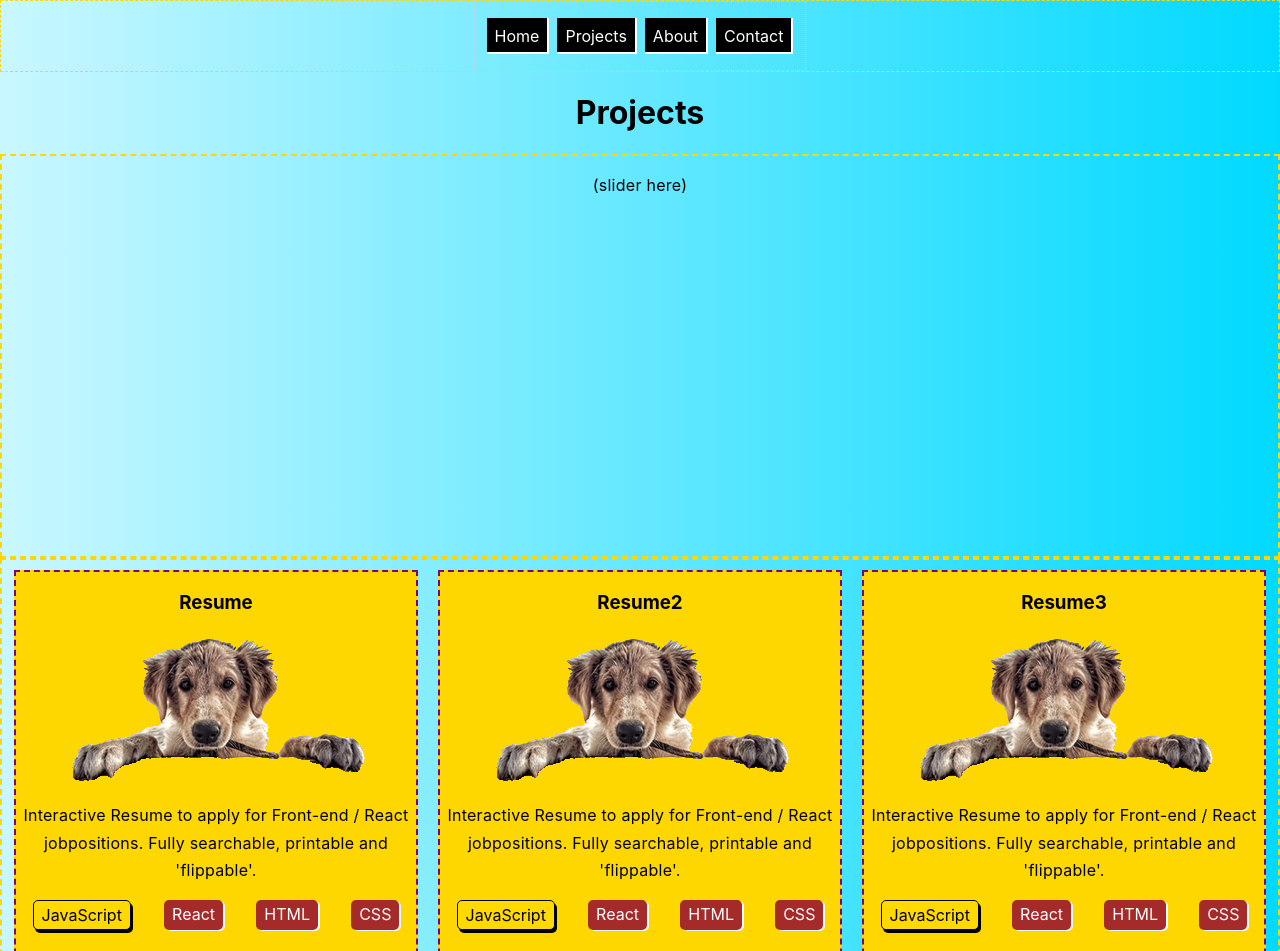
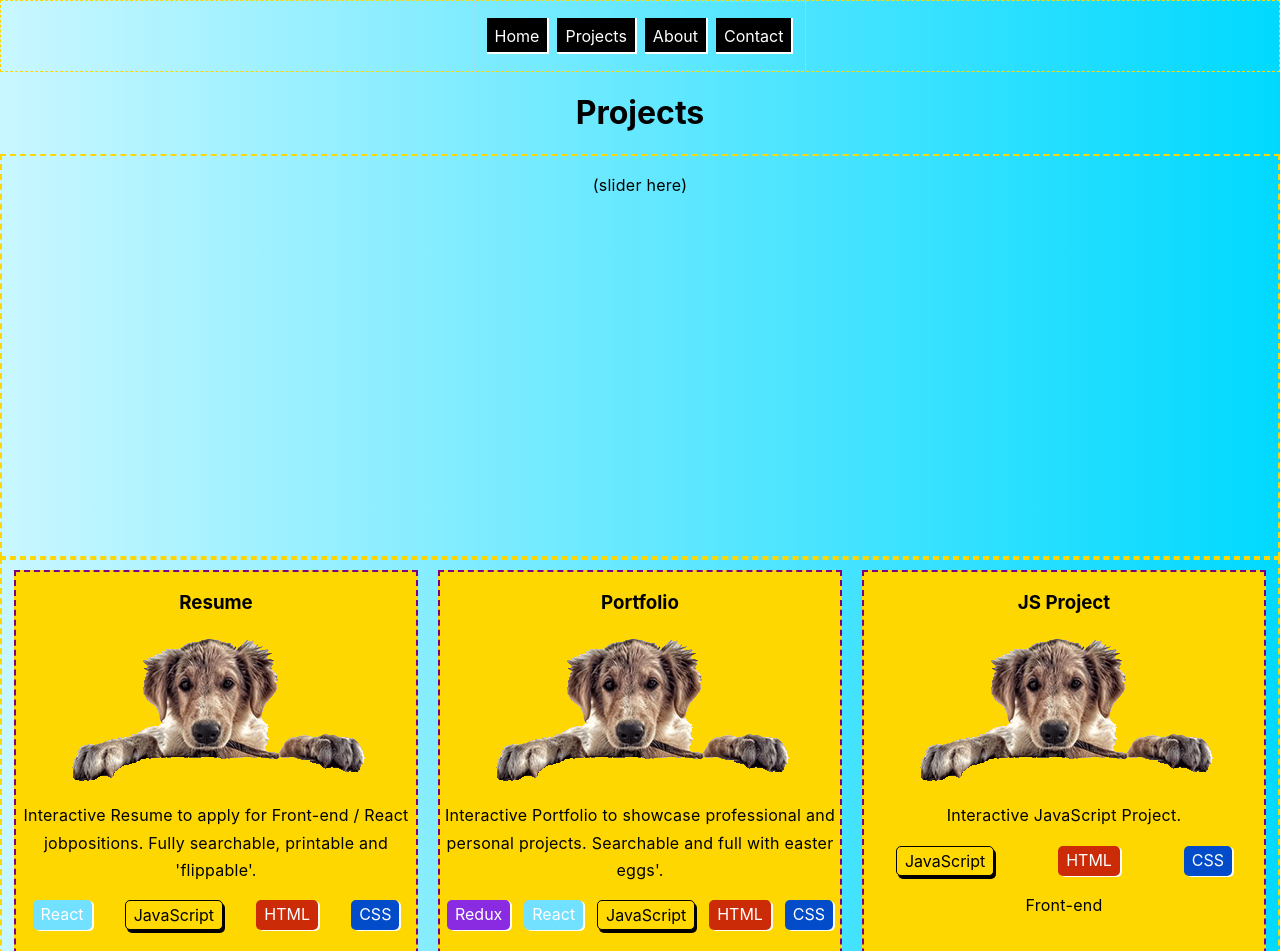
Before and after one commit to arejasverduras/portfolio, a React (Create React App) app: page /projects in a window 1280 px wide. Shown: the top 951 px of the page. Built offline with nearby package versions, Linux system fonts and the light colour scheme.

Commit message:
write swich case for techClassNamer function in Projects

```diff
--- a/src/components/Projects/ProjectTile/ProjectTile.js
+++ b/src/components/Projects/ProjectTile/ProjectTile.js
@@ -19,7 +19,22 @@ export const ProjectTile = ({project}) =>{
 
     const techClassNamer = (tech) => tech ===  'JavaScript' ? 'techLabel techJS': 'techLabel';
 
-    const techClassNamer2 = (tech) => tech ===  'JavaScript' ? 'techLabel techJS': 'techLabel';
+    const techClassNamer2 = (tech) => {
+        switch (tech) {
+            case 'JavaScript':
+                return 'techLabel techJS';
+            case 'React':
+                return 'techLabel techReact';
+            case 'Redux':
+                return 'techLabel techRedux';
+            case 'HTML':
+                return 'techLabel techHTML'
+            case 'CSS':
+                return 'techLabel techCSS'
+            default:
+            return 'techLabel'
+        }
+    }
 
 
 
@@ -31,7 +46,7 @@ export const ProjectTile = ({project}) =>{
             <p>{description}</p>
             <ul className="projectTileTech">
                 {tech.map((tech, index) => (
-                    <li key={index} className={techClassNamer(tech)}>{tech}</li>
+                    <li key={index} className={techClassNamer2(tech)}>{tech}</li>
                 ))}
             </ul>
             <p className="cat">{cat}</p>
--- a/src/components/Projects/ProjectsSlice.js
+++ b/src/components/Projects/ProjectsSlice.js
@@ -10,7 +10,7 @@ const projectsSlice = createSlice({
                     description: "Interactive Resume to apply for Front-end / React jobpositions. Fully searchable, printable and 'flippable'.",
                     tileImage: "./images/arantxa.png",
                     images: [],
-                    tech: ['JavaScript', 'React', 'HTML', 'CSS'],
+                    tech: ['React','JavaScript', 'HTML', 'CSS'],
                     cat: 'Front-end',
                     type: 'Personal',
                     demoLink: "https://arejasresume.surge.sh",
@@ -18,11 +18,11 @@ const projectsSlice = createSlice({
                 },
                 {
                     id: 2,
-                    name: "Resume2",
-                    description: "Interactive Resume to apply for Front-end / React jobpositions. Fully searchable, printable and 'flippable'.",
+                    name: "Portfolio",
+                    description: "Interactive Portfolio to showcase professional and personal projects. Searchable and full with easter eggs'.",
                     tileImage: "./images/arantxa.png",
                     images: [],
-                    tech: ['JavaScript', 'React', 'HTML', 'CSS'],
+                    tech: ['Redux', 'React', 'JavaScript' ,'HTML','CSS'],
                     cat: 'Front-end',
                     type: 'Personal',
                     demoLink: "https://arejasresume.surge.sh",
@@ -30,11 +30,11 @@ const projectsSlice = createSlice({
                 },
                 {
                     id: 3,
-                    name: "Resume3",
-                    description: "Interactive Resume to apply for Front-end / React jobpositions. Fully searchable, printable and 'flippable'.",
+                    name: "JS Project",
+                    description: "Interactive JavaScript Project.",
                     tileImage: "./images/arantxa.png",
                     images: [],
-                    tech: ['JavaScript', 'React', 'HTML', 'CSS'],
+                    tech: ['JavaScript', 'HTML', 'CSS'],
                     cat: 'Front-end',
                     type: 'Personal',
                     demoLink: "https://arejasresume.surge.sh",
```
